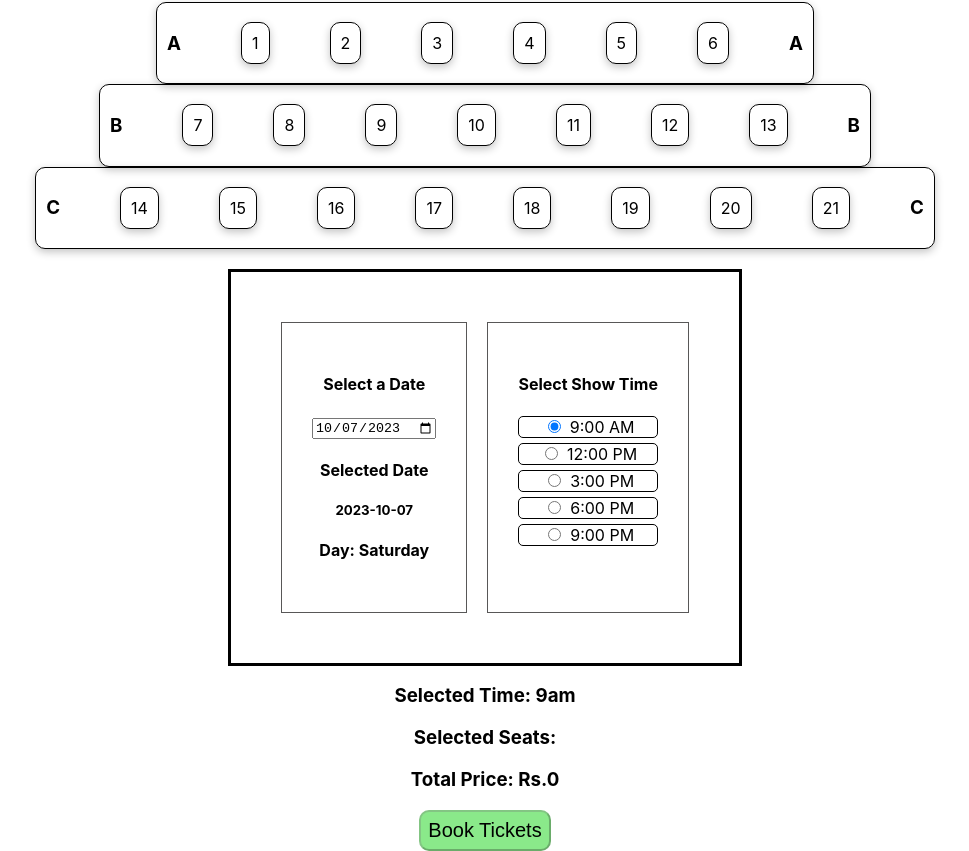
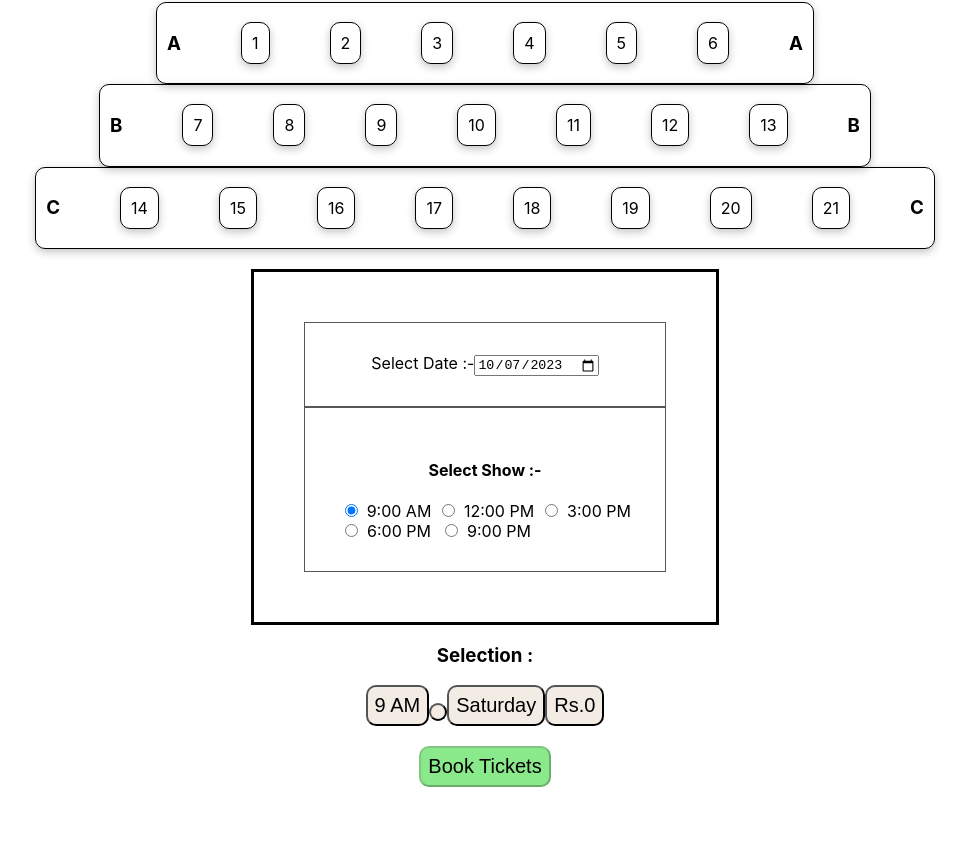
Before and after one commit to Swapnilchavan13/ticketbooking, a React (Create React App) app in the folder ticketbooking/: page / in a window 1280 px wide. Shown: the part 1387-2238 px from the top of the page, without its empty margins (155-1124 px from the left). After the commit the page ends 2174 px from the top, so only its background shows below. Built offline with nearby package versions, Linux system fonts and the light colour scheme; no server answers.

Commit message:
ui changed

```diff
--- a/ticketbooking/src/Components/BookingSystem.jsx
+++ b/ticketbooking/src/Components/BookingSystem.jsx
@@ -20,9 +20,8 @@ const seatClassName = isSelected ? 'seat selected' : isBooked ? 'seat booked' :
 };
 
 export const BookingSystem = () => {
-  const moviename = ["Tiger 3", "MISSION RANIGANJ"];
-  const movie = ["https://m.media-amazon.com/images/M/MV5BMmI4ZGNlYjEtNGNlNS00YjEyLTlmZGYtY2Y4MDUxMWEyMDYzXkEyXkFqcGdeQXVyMTUyNjIwMDEw._V1_.jpg",
-    "https://www.jagranimages.com/images/newimg/06092023/06_09_2023-mission_raniganj_23523460.webp"];
+  const moviename = "MISSION RANIGANJ"
+  const movie = "https://www.jagranimages.com/images/newimg/06092023/06_09_2023-mission_raniganj_23523460.webp"
 
   const navigate = useNavigate();
   const seatPrice = 100;
@@ -35,11 +34,11 @@ export const BookingSystem = () => {
 //  const [selectedShowTime, setSelectedShowTime] = useState('defaultTime');
 const [selectedShowTime, setSelectedShowTime] = useState(null);
  const [showTimes, setShowTimes] = useState([
-   { value: "9am", tm:9, label: "9:00 AM" },
-   { value: "12pm", tm:12, label: "12:00 PM" },
-   { value: "3pm", tm:15, label: "3:00 PM" },
-   { value: "6pm", tm:18, label: "6:00 PM" },
-   { value: "9pm", tm:21,label: "9:00 PM" },
+   { value: "9 AM", tm:9, label: "9:00 AM" },
+   { value: "12 PM", tm:12, label: "12:00 PM" },
+   { value: "3 PM", tm:15, label: "3:00 PM" },
+   { value: "6 PM", tm:18, label: "6:00 PM" },
+   { value: "9 PM", tm:21,label: "9:00 PM" },
  ]);
 
   // Find the first non-disabled show time value
@@ -152,7 +151,6 @@ const fetchBookedSeatsFromAPI = async (dayy, selectedShowTime) => {
   useEffect(() => {
     const dataToStore = {
       selectedSeats,
-      // selectedDate, // Include selectedDate in localStorage
       totalAmount: calculateTotalPrice(),
     };
     localStorage.setItem('selectedDate', JSON.stringify(selectedDate))
@@ -204,18 +202,15 @@ const fetchBookedSeatsFromAPI = async (dayy, selectedShowTime) => {
     }
   };
 
-
-
-
   return (
     <div className="booking-system">
       <img style={{borderRadius:'20px'}} src={"logogif.gif"} alt="" />
       <br />
       <img src="https://media.istockphoto.com/id/1300788021/vector/box-office-banner-alphabet-sign-marquee-light-bulb-vintage.jpg?s=612x612&w=0&k=20&c=E3RA9XDcx4K9vALeIpL6fF2wqRolNRIBXyi6NNywYko=" alt="" />
       <br />
-      <img src={movie[1]} width={"700px"} alt="" />
+      <img src={movie} width={"700px"} alt="" />
       <h2 className="screen">Screen</h2>
-      <h2 className='moviename'>Movie Name: {moviename[1]}</h2>
+      <h2 className='moviename'>Movie Name: {moviename}</h2>
 
 
       <div className='seatindication'>
@@ -276,8 +271,8 @@ const fetchBookedSeatsFromAPI = async (dayy, selectedShowTime) => {
 <div className='dateandshow'>
 
 <div className='selectdate'>
-<div>
-      <h4 htmlFor="datePicker">Select a Date</h4>
+<div className='selectdateinput'>
+      <label htmlFor="datePicker">Select Date :-</label>
         <input
           type="date"
           id="datePicker"
@@ -285,18 +280,19 @@ const fetchBookedSeatsFromAPI = async (dayy, selectedShowTime) => {
           onChange={handleDateChange}
         />
       </div>
-      {selectedDate && (
+      {/* {selectedDate && (
         <div className='selectetime'>
           <h4>Selected Date</h4>
           <h5>{selectedDate}</h5>
           <h4>Day: {new Date(selectedDate).toLocaleDateString("en-US", { weekday: "long" })}</h4>
         </div>
-      )}
+      )} */}
 </div>
 
 
 <div className='selectshow'>
-      <h4>Select Show Time</h4>
+      <h4>Select Show :-</h4>
+      <div className='show'>
       {showTimes.map((time) => (
         <div className='showtime' key={time.value}>
           <input
@@ -310,15 +306,21 @@ const fetchBookedSeatsFromAPI = async (dayy, selectedShowTime) => {
           <label>{time.label}</label>
         </div>
       ))}
+      </div>
     </div>
 
 
       </div>
       <div className="selected-seats">
-        <h3>Selected Time: {selectedShowTime}</h3>
-        <h3>Selected Seats: {selectedSeats.join(', ')}</h3>
-        <h3>Total Price: Rs.{calculateTotalPrice()}</h3>
+        <h3>Selection :</h3>
+        <div className='select'>
+        <button>{selectedShowTime}</button>
+        <button>{selectedSeats.join(', ')}</button>
+        <button>{new Date(selectedDate).toLocaleDateString("en-US", { weekday: "long" })}</button>
+        <button>Rs.{calculateTotalPrice()}</button>
+        </div>
       </div>
+      <br />
       <button className='bookbutton' onClick={BookTicket} disabled={selectedSeats.length === 0}>
         Book Tickets
       </button>
```
Also changed, not shown: ticketbooking/src/Components/All.css.
